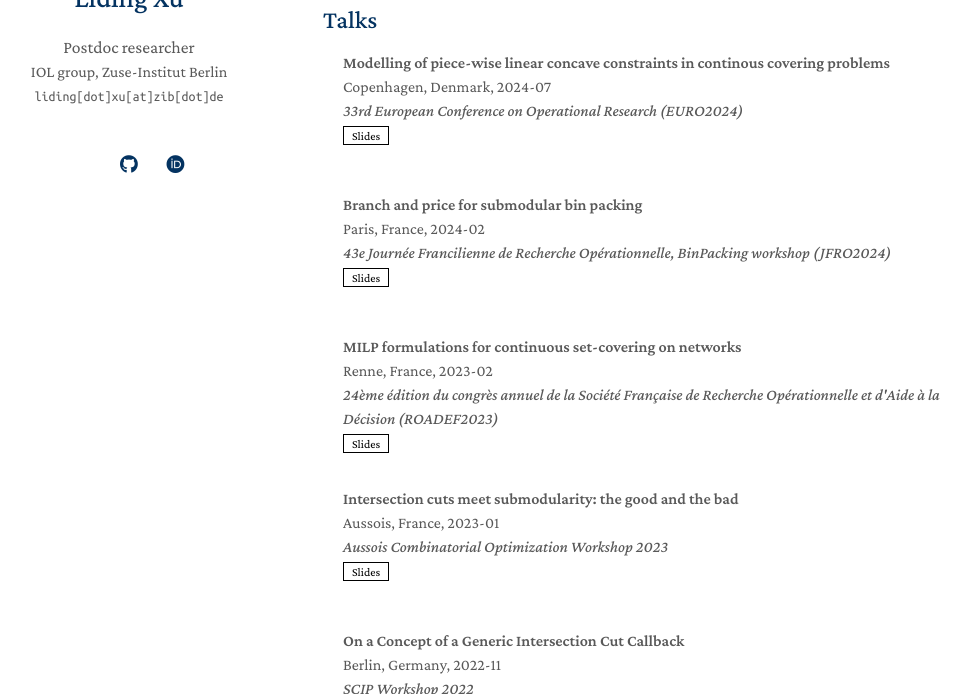
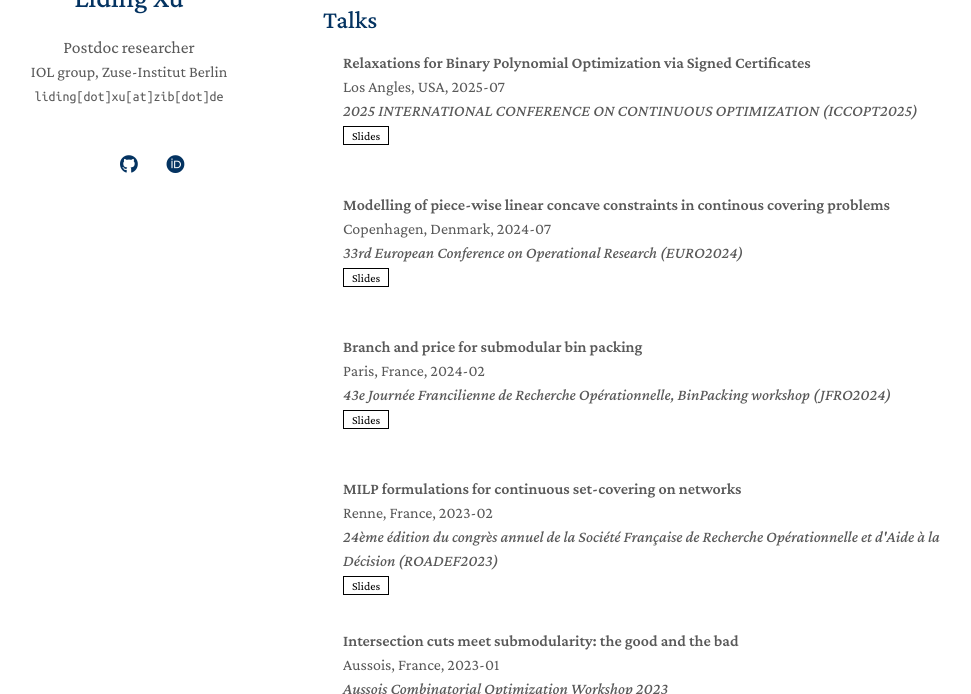
Before and after one commit to lidingxu/lidingxu.github.io, a Jekyll site: the page built from index.md, in a window 1280 px wide and 900 px high, scrolled down 2318 px, cut to the strip 206-900 px from the top of the window. Shown: the whole strip, without its empty margins (147-1118 px from the left). Built offline with Jekyll 4.4.1, drawn with Linux system fonts in a browser that asks for light colours; nearby versions of some CDN libraries; a style sheet for code colours, icons or effects is not loaded; our own code applies the rules of GitHub Pages for plain Markdown files.

Commit message:
add talk

```diff
--- a/_data/talks.yml
+++ b/_data/talks.yml
@@ -7,6 +7,12 @@ main:
  #   code: https://github.com/MrGiovanni/ContinualLearning
  #  bibtex: https://bib.yliu.me/MICCAI23.txt
  #  image: ./assets/img/teaser_example_2.png
+  - title: "Relaxations for Binary Polynomial Optimization via Signed Certificates"
+    location: Los Angles, USA, 2025-07
+    conference: 2025 INTERNATIONAL CONFERENCE ON CONTINUOUS OPTIMIZATION (ICCOPT2025)
+    link: https://sites.google.com/view/iccopt2025/home
+    pdf: /slides/ICCOPT2025.pdf
+
   - title: "Modelling of piece-wise linear concave constraints in continous covering problems"
     location: Copenhagen, Denmark, 2024-07
     conference: 33rd European Conference on Operational Research (EURO2024)
```
Also changed, not shown: 1 other file.
